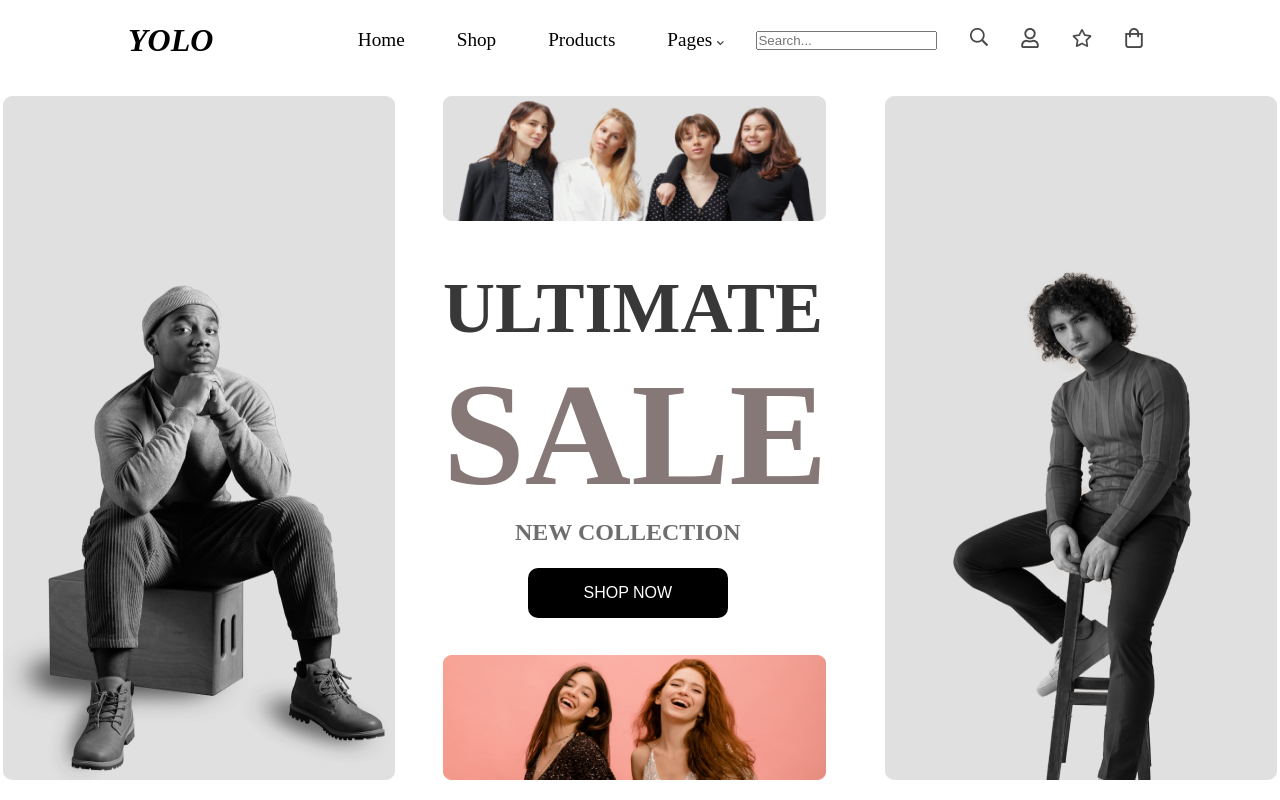
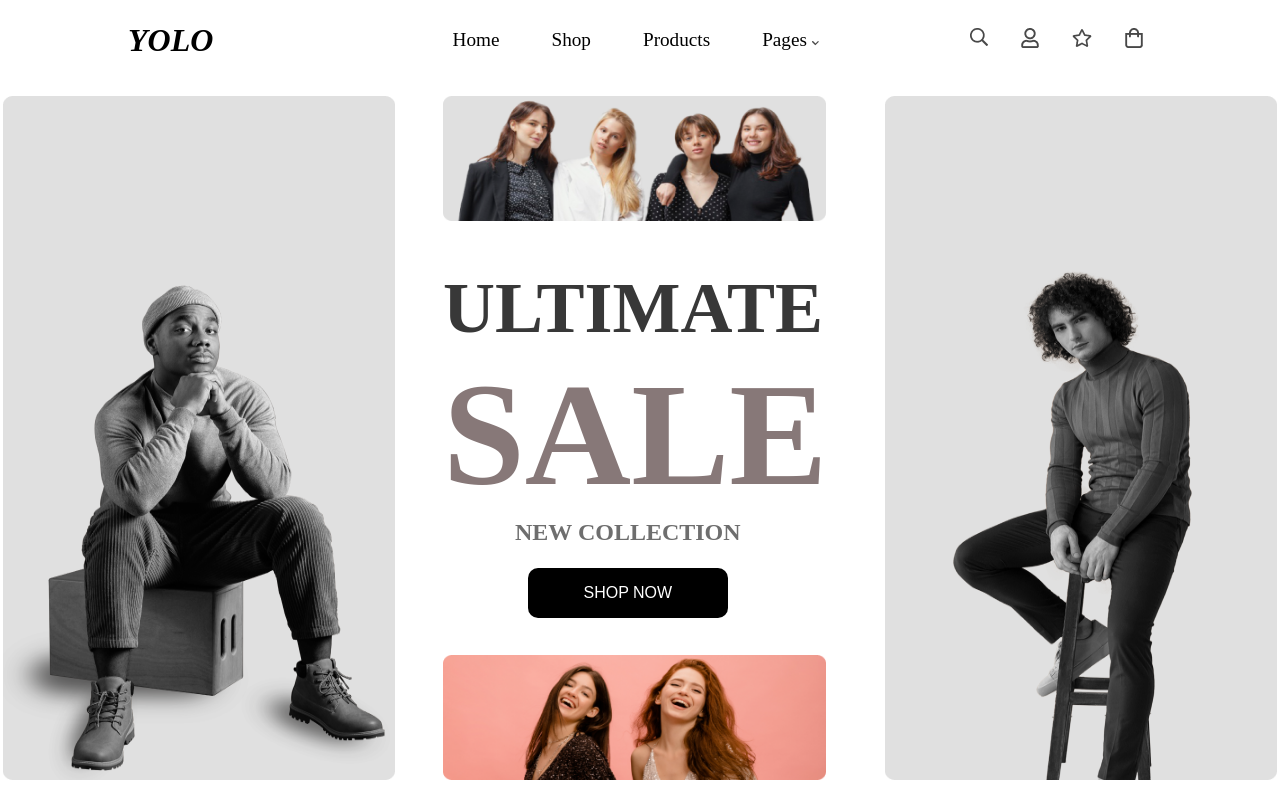
Before and after one commit to YeMyat144/YOLO, a plain HTML site: page folder/newhome.html in a window 1280 px wide. Shown: the top 800 px of the page. Drawn offline with Linux system fonts and the light colour scheme.

Commit message:
Update newhome.html

```diff
--- a/folder/newhome.html
+++ b/folder/newhome.html
@@ -16,7 +16,6 @@
             <a href="product.html">Products</a>
             <a href="https://github.com/YeMyat144">Pages <img src="../img/arrow.png" alt=""></a>
         </div>
-        <input type="text" class="search-bar" id="search-bar" placeholder="Search...">
         <div class="icons">
             <a href="#" id="search-icon"><img src="../img/Button ⏵ SVG.png" alt="Search Icon"></a>
             <a href=""><img src="../img/SVG.png" alt=""></a>
```
